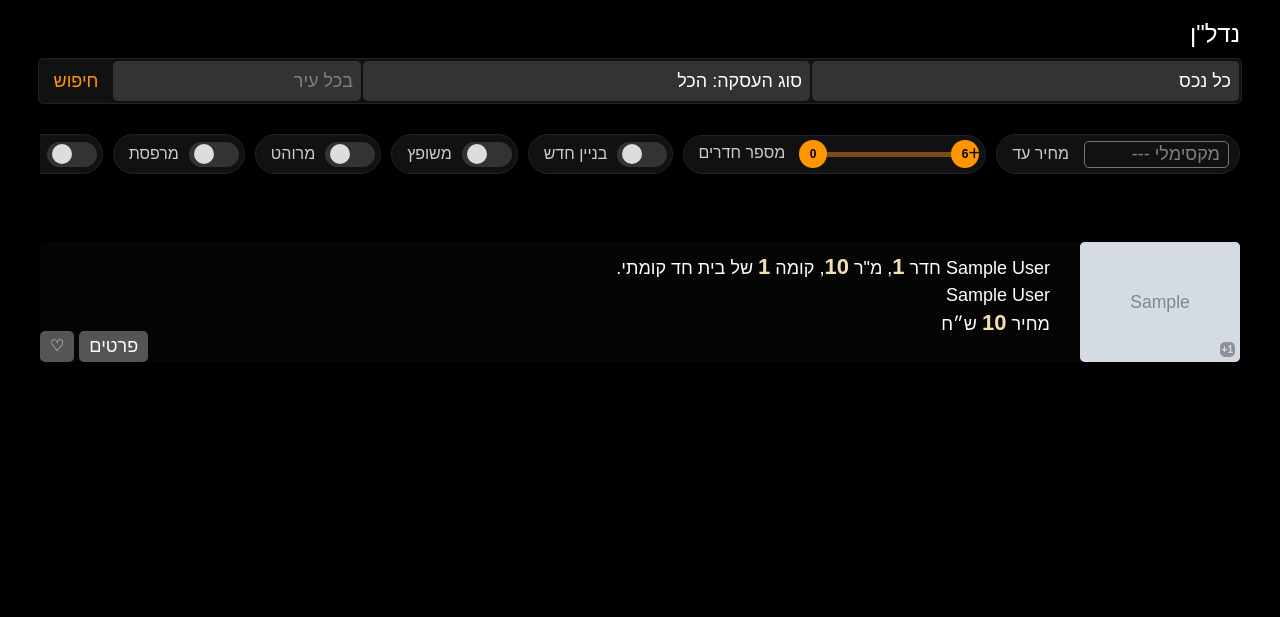
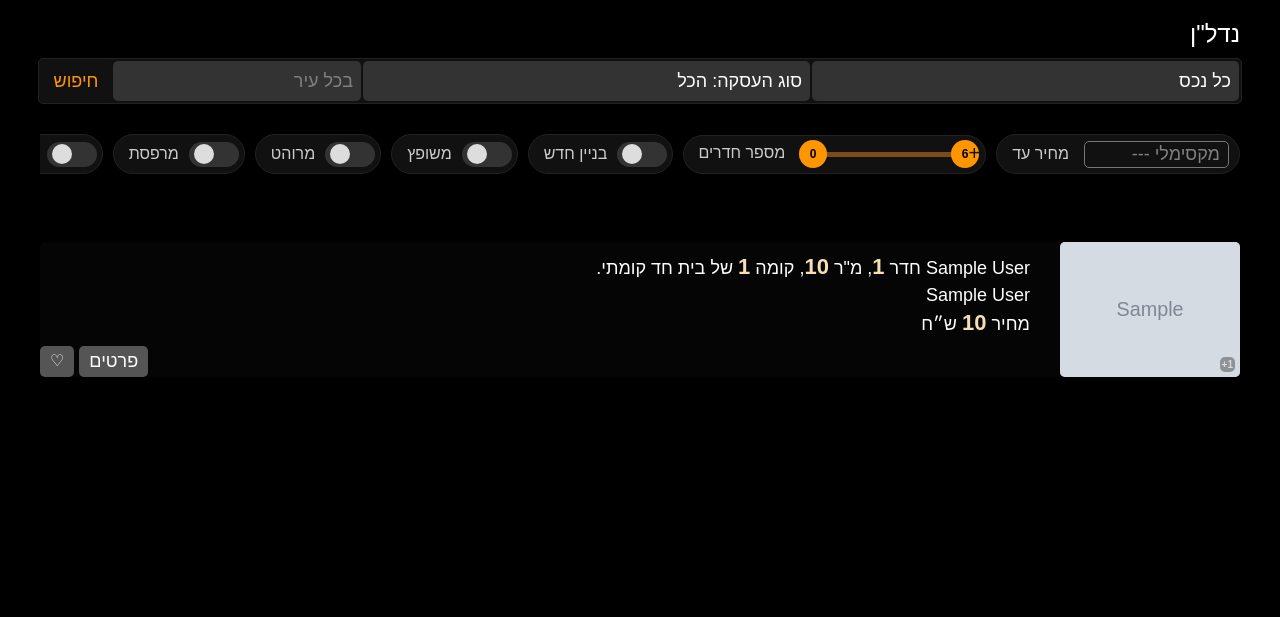
Before and after one commit to RuslanKovalyov/smartshuk, a Django app: page /real_estate/ in a window 1280 px wide. Shown: the part 40-657 px from the top of the page. Run offline with Django 4.2, Linux system fonts and the light colour scheme; tables that the repository leaves empty hold one stand-in row (values such as "Sample post"); grey boxes marked "Sample" are stand-in pictures; parts of the project's set-up code (start-up, migrations or seed data) failed here and were passed over.

Commit message:
ad image size

```diff
--- a/user_ads/static/user_ads/css/ads.css
+++ b/user_ads/static/user_ads/css/ads.css
@@ -34,8 +34,8 @@
     margin: 0px;
     margin-left: 20px;
     float: right;
-    width: 160px;
-    height: 120px;
+    width: 180px;
+    height: 135px;
     object-fit: cover;
     /* Scale the image to cover the available space while maintaining aspect ratio */
 }
```
